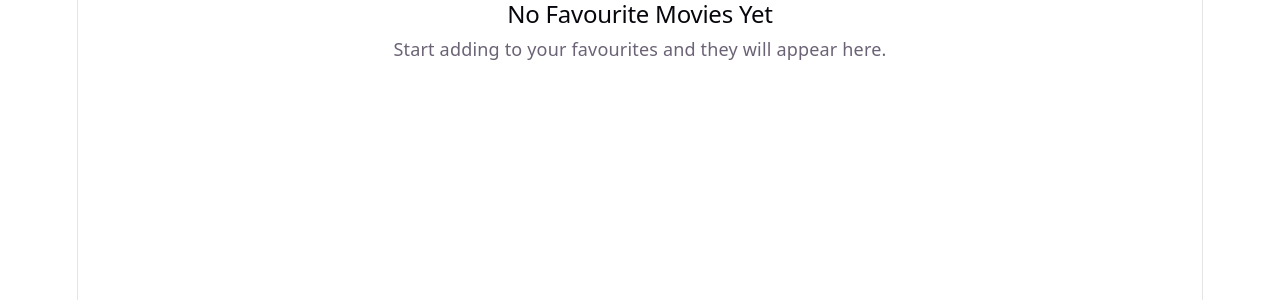
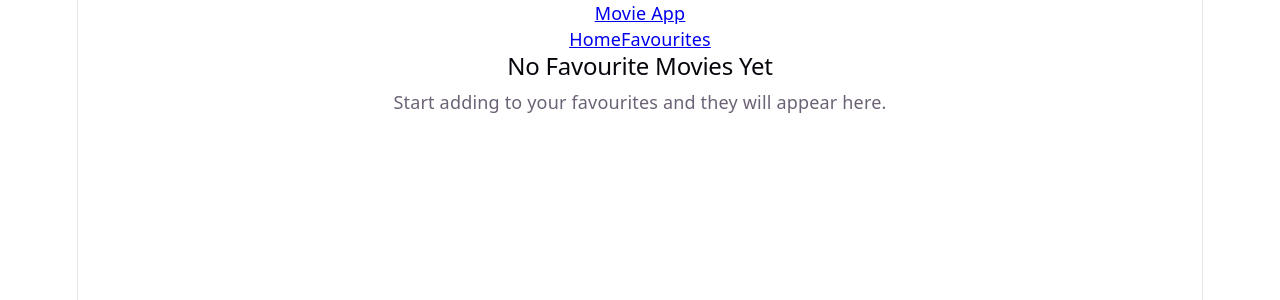
Before and after one commit to udan-insith/movie-website-API, a React (Vite) app in the folder Frontend/: page /favourites in a window 1280 px wide. Shown: the top 300 px of the page. Built offline with nearby package versions, Linux system fonts and the light colour scheme.

Commit message:
Navbar created

```diff
--- a/Frontend/src/App.jsx
+++ b/Frontend/src/App.jsx
@@ -1,16 +1,21 @@
 import "./App.css";
 import Favourites from "./pages/Favourites.jsx";
+import NavBar from "./components/NavBar.jsx";
 import Home from "./pages/Home.jsx";
 import { Routes, Route } from "react-router-dom";
 
 function App() {
   return (
+    <div>
+      <NavBar></NavBar>
+
       <main className="main-content">
         <Routes>
           <Route path="/" element={<Home />} />
           <Route path="/favourites" element={<Favourites />} />
         </Routes>
       </main>
+    </div>
   );
 }
 
--- /dev/null
+++ b/Frontend/src/components/NavBar.jsx
@@ -0,0 +1,21 @@
+import { Link } from "react-router-dom";
+
+function NavBar() {
+  return (
+    <nav className="navbar">
+      <div className="navbar-brand">
+        <Link to="/">Movie App</Link>
+      </div>
+      <div className="navbar-links">
+        <Link to="/" className="nav-link">
+          Home
+        </Link>
+        <Link to="/favourites" className="nav-link">
+          Favourites
+        </Link>
+      </div>
+    </nav>
+  );
+}
+
+export default NavBar;
--- a/Frontend/src/pages/Favourites.jsx
+++ b/Frontend/src/pages/Favourites.jsx
@@ -1,4 +1,4 @@
-function Favourite() {
+function Favourites() {
   return (
     <div className="favourite-empty">
       <h2>No Favourite Movies Yet</h2>
@@ -7,4 +7,4 @@
   );
 }
 
-export default Favourite;
+export default Favourites;
```
Lines whose indentation alone changed are shown as unchanged.
